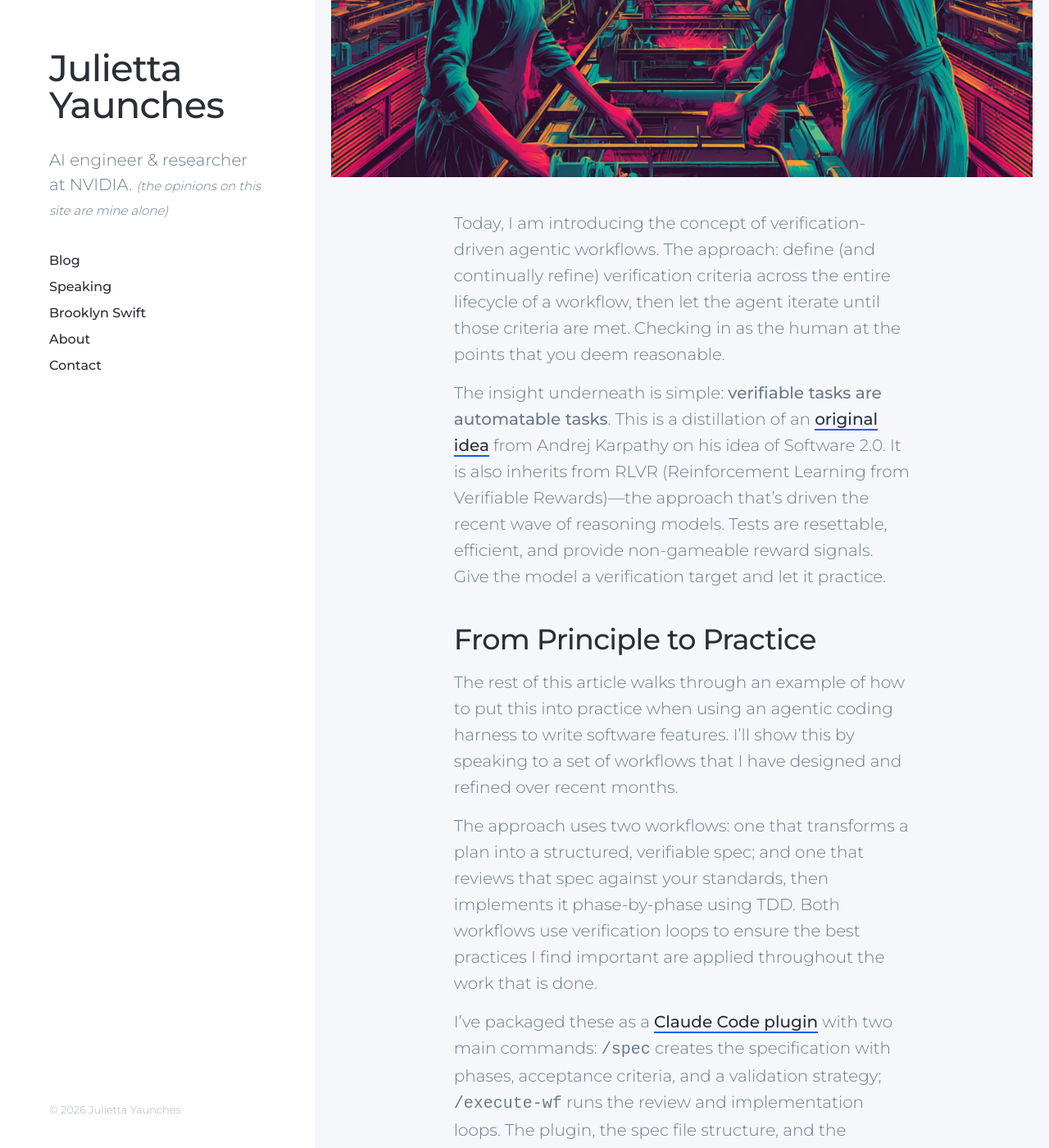
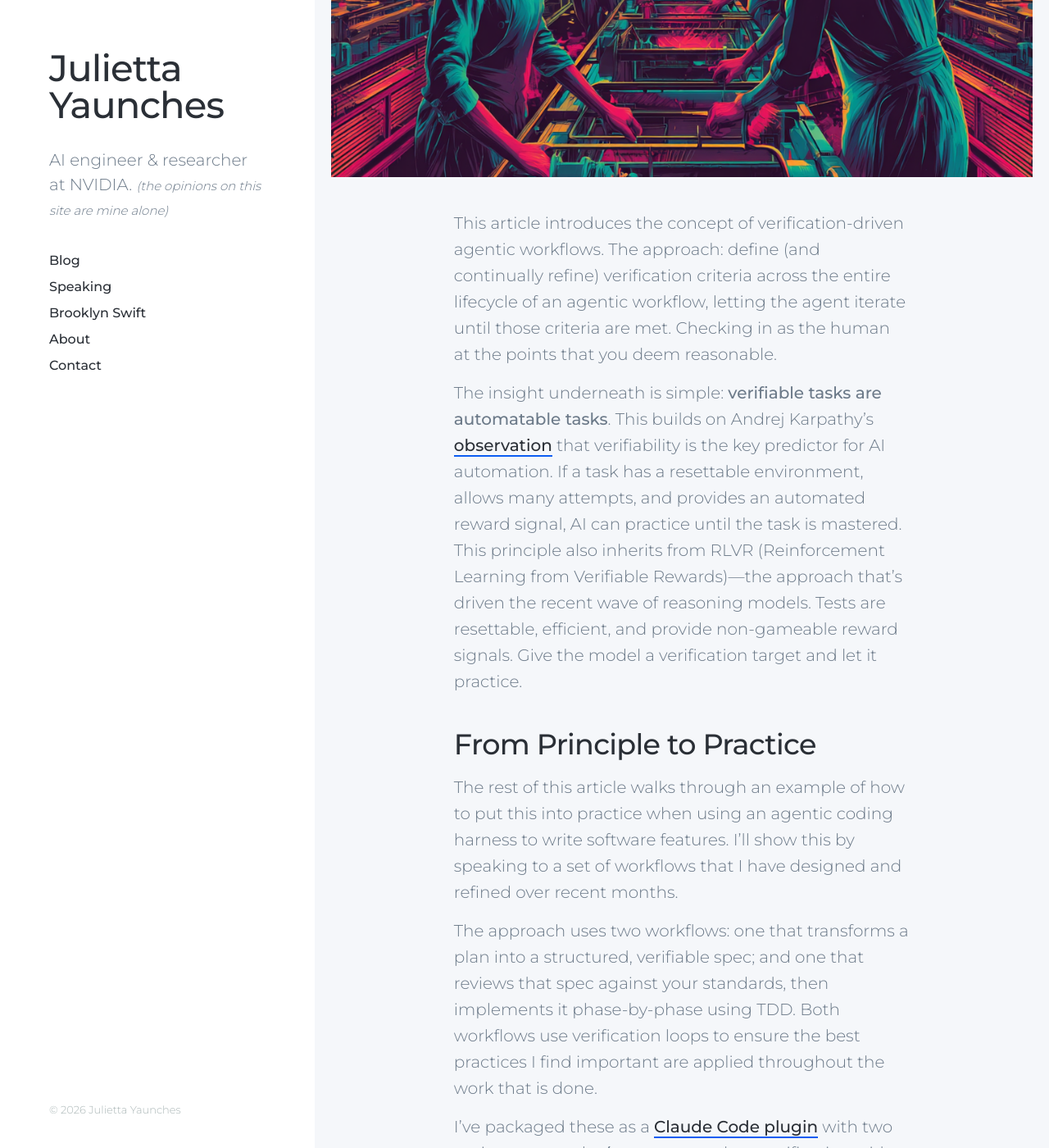
Before and after one commit to jyaunches/jyaunches.github.io, a Jekyll site: the page built from _posts/2026-01-14-verification-driven-agentic-workflows.md, in a window 1280 px wide and 1400 px high, scrolled down 543 px. Shown: the whole window at 82% size. Built offline with Jekyll 4.4.1, drawn with Linux system fonts in a browser that asks for light colours; nearby versions of some CDN libraries; some of the changed text lies outside the part shown.

Commit message:
Refine verification-driven agentic workflows article
- Reword Karpathy reference: 'distillation' -> 'builds on observation'
- Add explanation of verifiability criteria (resettable, many attempts, reward signal)
- Add new appendix section explaining Software 1.0 vs 2.0 analogy
- Fix ambiguous 'it' pronouns throughout article
- Fix grammar: 'feature sets still works' -> 'work'

```diff
--- a/_posts/2026-01-14-verification-driven-agentic-workflows.md
+++ b/_posts/2026-01-14-verification-driven-agentic-workflows.md
@@ -9,9 +9,9 @@
 
 ![](/images/verification-driven-agentic-workflows/cover.png)
 
-Today, I am introducing the concept of verification-driven agentic workflows. The approach: define (and continually refine) verification criteria across the entire lifecycle of a workflow, then let the agent iterate until those criteria are met. Checking in as the human at the points that you deem reasonable.
+This article introduces the concept of verification-driven agentic workflows. The approach: define (and continually refine) verification criteria across the entire lifecycle of an agentic workflow, letting the agent iterate until those criteria are met. Checking in as the human at the points that you deem reasonable.
 
-The insight underneath is simple: **verifiable tasks are automatable tasks**. This is a distillation of an [original idea](https://karpathy.bearblog.dev/verifiability/) from Andrej Karpathy on his idea of Software 2.0. It is also inherits from RLVR (Reinforcement Learning from Verifiable Rewards)—the approach that's driven the recent wave of reasoning models. Tests are resettable, efficient, and provide non-gameable reward signals. Give the model a verification target and let it practice.
+The insight underneath is simple: **verifiable tasks are automatable tasks**. This builds on Andrej Karpathy's [observation](https://karpathy.bearblog.dev/verifiability/) that verifiability is the key predictor for AI automation. If a task has a resettable environment, allows many attempts, and provides an automated reward signal, AI can practice until the task is mastered. This principle also inherits from RLVR (Reinforcement Learning from Verifiable Rewards)—the approach that's driven the recent wave of reasoning models. Tests are resettable, efficient, and provide non-gameable reward signals. Give the model a verification target and let it practice.
 
 ## From Principle to Practice
 
@@ -32,9 +32,9 @@
 
 ## The Spec File
 
-The spec file is where your definition of "right" becomes structure. It's the artifact that bridges planning and execution—objectives, phases, acceptance criteria, validation strategy. When the context window refreshes or the agent restarts, it picks up where it left off.
+The spec file is where your definition of "right" becomes structure. It's the artifact that bridges planning and execution—objectives, phases, acceptance criteria, validation strategy. When the context window refreshes or the agent restarts, the agent picks up where it left off.
 
-But the spec file isn't just input to verification—it's subject to it. The workflows I'll present include a review phase that verifies the plan itself: Does it align with codebase patterns? Is it over-engineered? Does the test coverage match your standards? The agent iterates on the spec until these criteria are met, *before* implementation begins.
+But the spec file isn't just input to verification—it's also subject to verification. The workflows I'll present include a review phase that verifies the plan itself: Does it align with codebase patterns? Is it over-engineered? Does the test coverage match your standards? The agent iterates on the spec until these criteria are met, *before* implementation begins.
 
 Here's how mine are structured:
 
@@ -226,3 +226,25 @@
 - **API stability** — Verify backward compatibility (the opposite of my preference), versioning, deprecation patterns
 
 The point isn't that my criteria are right—it's that you define yours explicitly, encode them into your verification loop (in this example, that's the PATTERNS.md), and let the agent verify against them. The workflow is the same; the verification targets are yours to choose.
+
+---
+
+### Software 1.0 vs. 2.0: The Specifiability to Verifiability Shift {#software-1-vs-2}
+
+Karpathy draws a parallel between two eras of automation:
+
+**Software 1.0 (Traditional Programming):**
+- If you could **specify** a task as an explicit algorithm (step-by-step rules), you could write code to automate it
+- Examples: typing, bookkeeping, calculations, data entry
+- These were "rote, easy to specify" transformations of information
+- The key question was: *Can you write down the exact rules?*
+
+**Software 2.0 (AI/Neural Nets):**
+- If you can **verify** whether an attempt succeeded, AI can learn to do it via reinforcement learning
+- The key question is: *Can the AI practice and get feedback?*
+
+**The Insight**
+
+In the 1980s, if you wanted to predict which jobs computers would automate, you'd ask: "Is this task specifiable?" Jobs that were mechanical rule-following (calculators, typists, bookkeepers) got automated. Jobs requiring judgment, creativity, or fuzzy pattern-matching didn't.
+
+Now, with AI, the predictive question shifts to: "Is this task verifiable?" If you can programmatically check whether the output is correct, AI can iterate until it gets it right.
```
Also changed, not shown: other parts of _posts/2026-01-14-verification-driven-agentic-workflows.md (+1 -1 lines).
